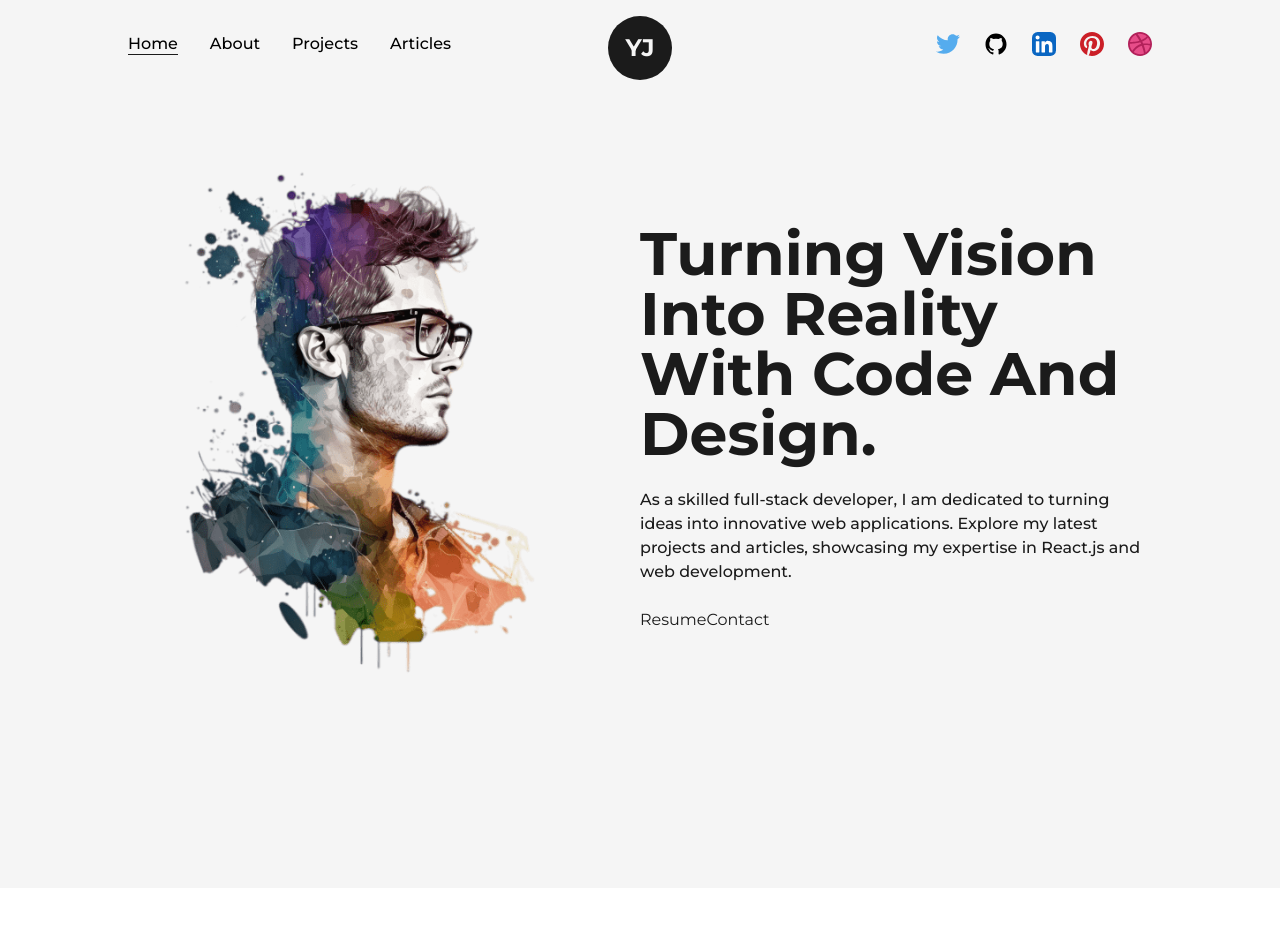
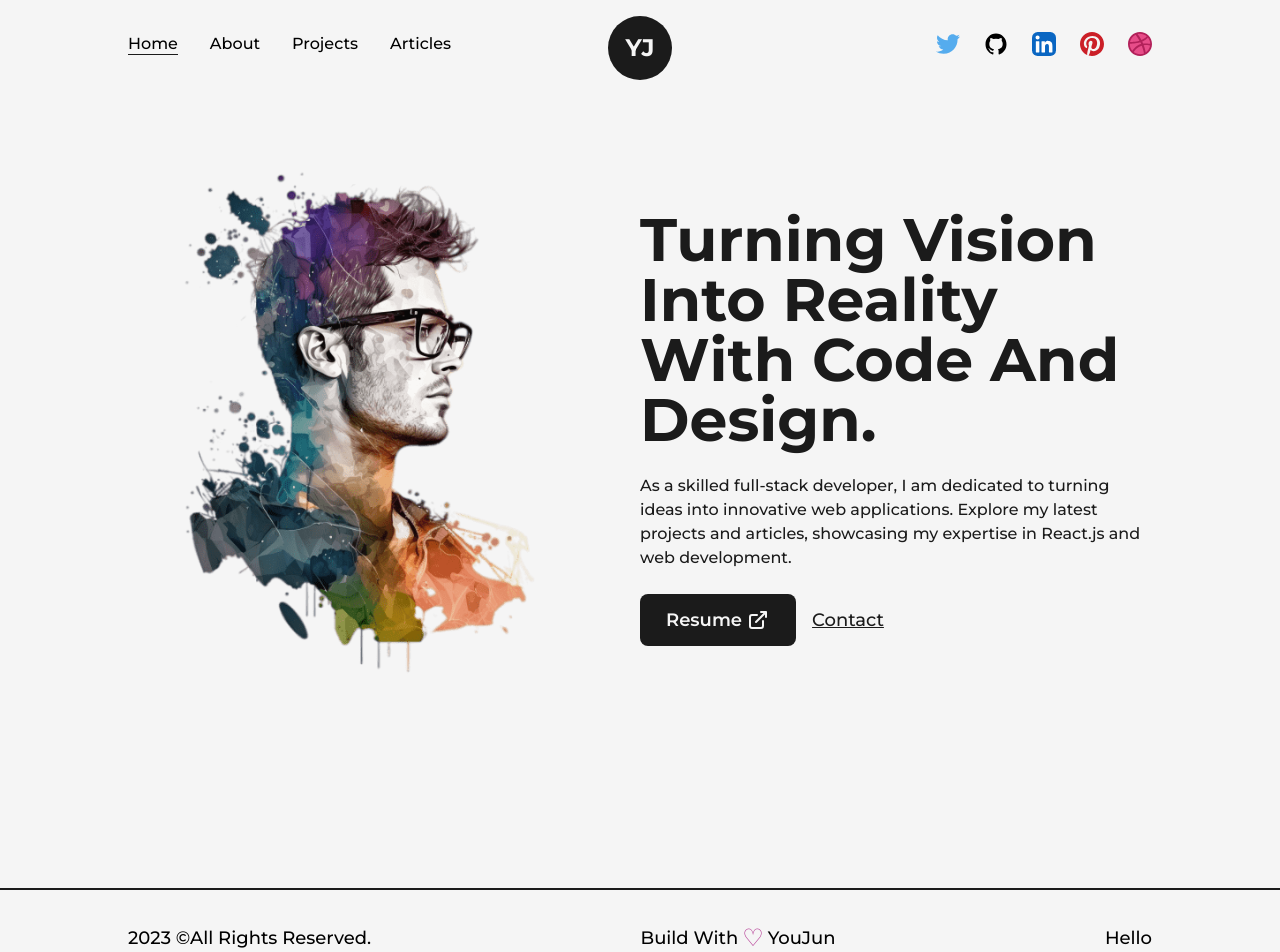
Before and after one commit to YouJun-IWON/Portfolio_site, a Next.js app in the folder my-portfolio/: page / in a window 1280 px wide. Shown: the top 952 px of the page. Before the commit the page ends 888 px from the top, so only its background shows below. Built offline with nearby package versions, Linux system fonts and the light colour scheme.

Commit message:
feat: :sparkles: set footer

```diff
--- /dev/null
+++ b/my-portfolio/src/components/Footer.tsx
@@ -0,0 +1,20 @@
+import React from 'react';
+import Layout from './layout';
+import Link from 'next/link';
+
+const Footer = () => {
+  return (
+    <footer className='w-full border-t-2 border-solid border-dark font-medium text-lg'>
+      <Layout className='py-8 flex items-center justify-between'>
+        <span>{new Date().getFullYear()} &copy;All Rights Reserved.</span>
+        <div className='flex items-center'>
+          Build With <span className='text-primary text-2xl px-1 '>&#9825;</span>
+          <Link href='/'>YouJun</Link>
+        </div>
+        <Link href='/'>Hello</Link>
+      </Layout>
+    </footer>
+  );
+};
+
+export default Footer;
--- a/my-portfolio/src/pages/_app.tsx
+++ b/my-portfolio/src/pages/_app.tsx
@@ -1,4 +1,5 @@
 import NavBar from '@/components/NavBar'
+import Footer from '@/components/footer'
 import '@/styles/globals.css'
 import type { AppProps } from 'next/app'
 import { Montserrat } from 'next/font/google'
@@ -20,6 +21,7 @@ export default function App({ Component, pageProps }: AppProps) {
   <main className={`${montserrat.variable} font-mont bg-light w-full min-h-screen`}>
     <NavBar />
     <Component {...pageProps} />
+    <Footer />
   </main>
   </>
   )
--- a/my-portfolio/src/pages/index.tsx
+++ b/my-portfolio/src/pages/index.tsx
@@ -5,6 +5,7 @@ import Image from 'next/image';
 import profilePic from '../../public/images/profile/developer-pic-1.png';
 import AnimatedText from '@/components/AnimatedText';
 import Link from 'next/link';
+import { LinkArrow } from '@/components/Icons';
 const inter = Inter({ subsets: ['latin'] });
 
 export default function Home() {
@@ -36,10 +37,10 @@ export default function Home() {
                 web development.
               </p>
               <div className='flex items-center self-start mt-2'>
-                <Link href='/dummy.pdf' target={'_blank'}>
-                  Resume
+                <Link href='/dummy.pdf' target={'_blank'} className='flex items-center bg-dark text-light p-2.5 px-6 rounded-lg text-lg font-semibold hover:bg-light hover:text-dark border-2 border-solid border-transparent hover:border-dark' download={true}>
+                  Resume <LinkArrow className={"w-6 ml-1"} />
                 </Link>
-                <Link href='mailto:tndhworl1998@gmail.com' target={'_blank'}>
+                <Link href='mailto:tndhworl1998@gmail.com' target={'_blank'} className='ml-4 text-lg font-medium capitalize text-dark underline'>
                   Contact
                 </Link>
               </div>
```
